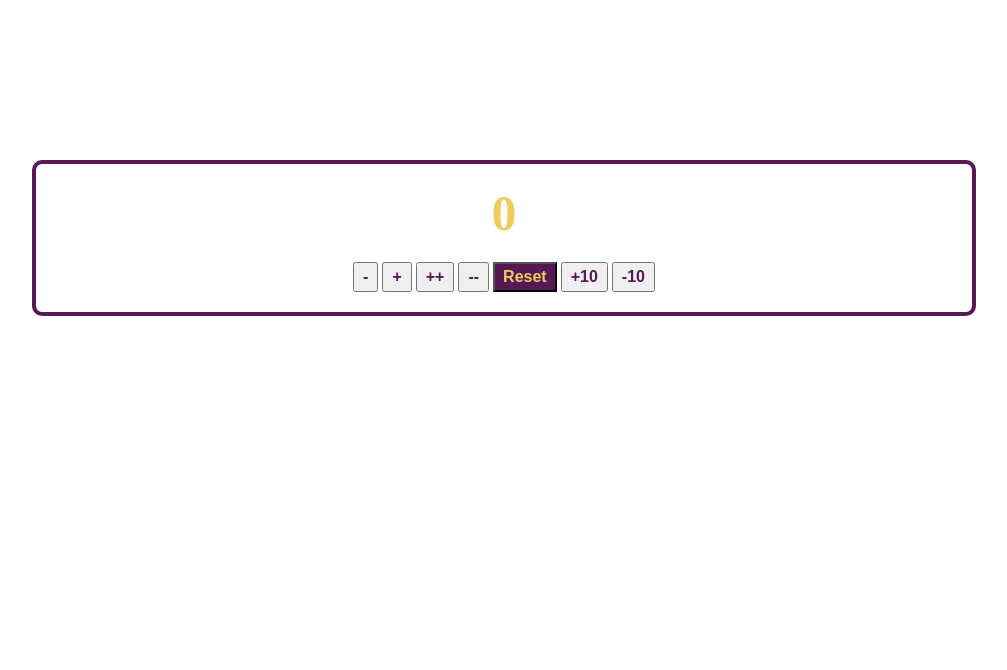
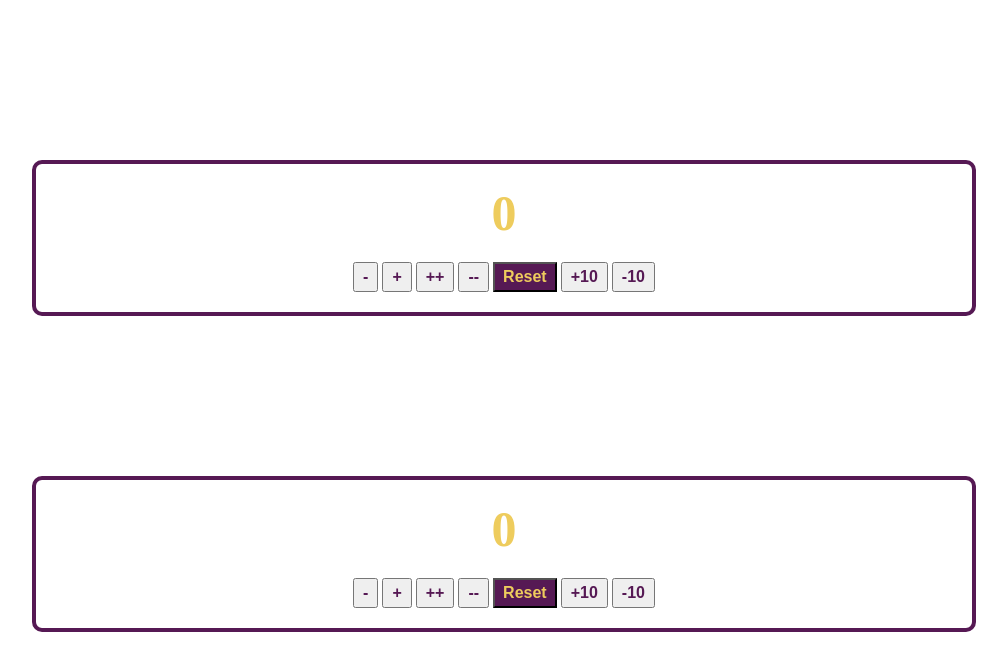
Before and after one commit to Sss0o1101/counter3, a plain HTML site: page index.html in a window 1280 px wide. Shown: the whole page, without its empty margins (136-1143 px from the left). Drawn offline with Linux system fonts and the light colour scheme.

Commit message:
added new html text

```diff
--- a/index.html
+++ b/index.html
@@ -19,6 +19,16 @@
         <img id="js-image" src="images/slamdunk3p.webp" style="display: none;" alt="Special Image">
         <div id="js-image-alt" style="display: none;">スリーポイント</div>
     </div>
+    <div class="counter">
+        <div class="counter-number" id="js-counter">0</div>
+        <button type="button" class="button js-button">-</button>
+        <button type="button" class="button js-button">+</button>
+        <button type="button" class="button js-button">++</button>
+        <button type="button" class="button js-button">--</button>
+        <button type="button" class="button" id="js-reset-button">Reset</button>
+        <button type="button" class="button js-button" data-step="10">+10</button>
+        <button type="button" class="button js-button" data-step="-10">-10</button>
+    </div>
     <script src="./counter.js"></script>
     <script src="./reset.js"></script>
 </body>
```
